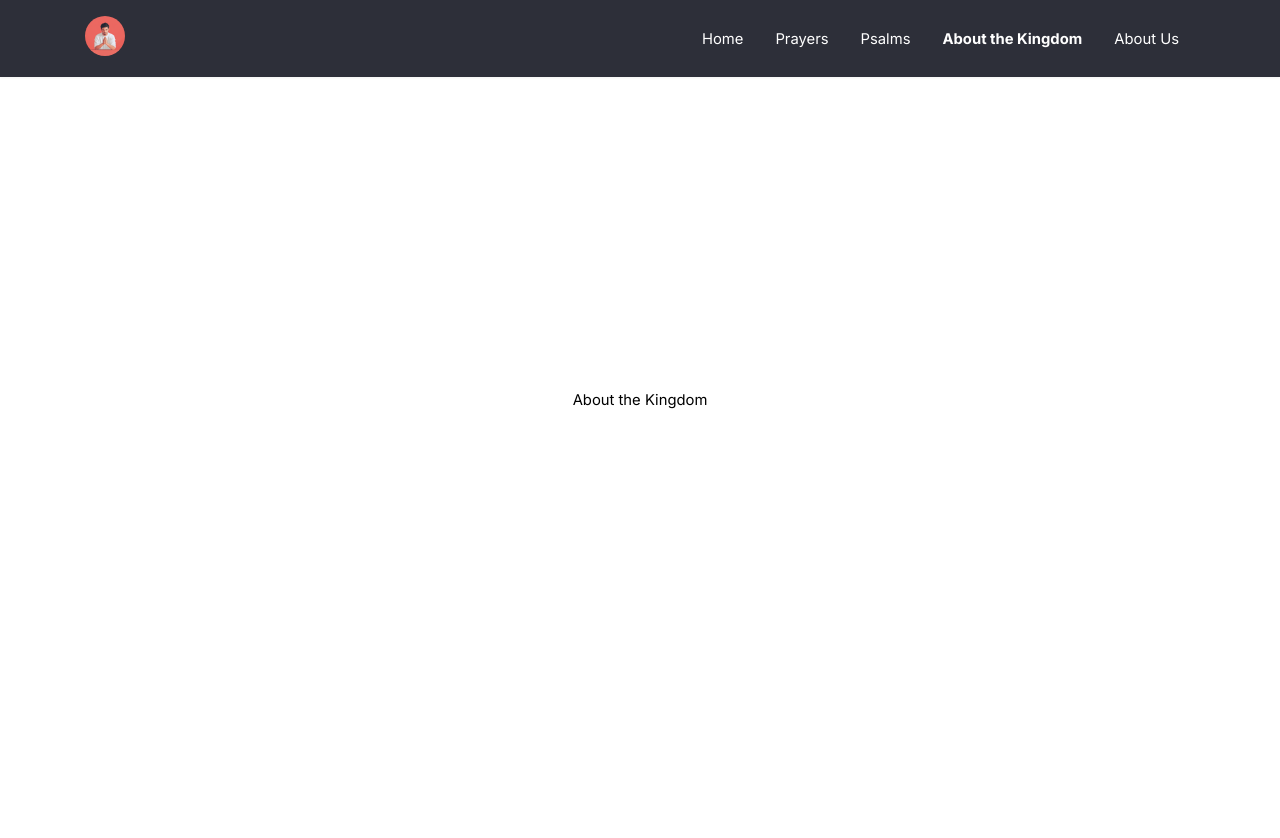
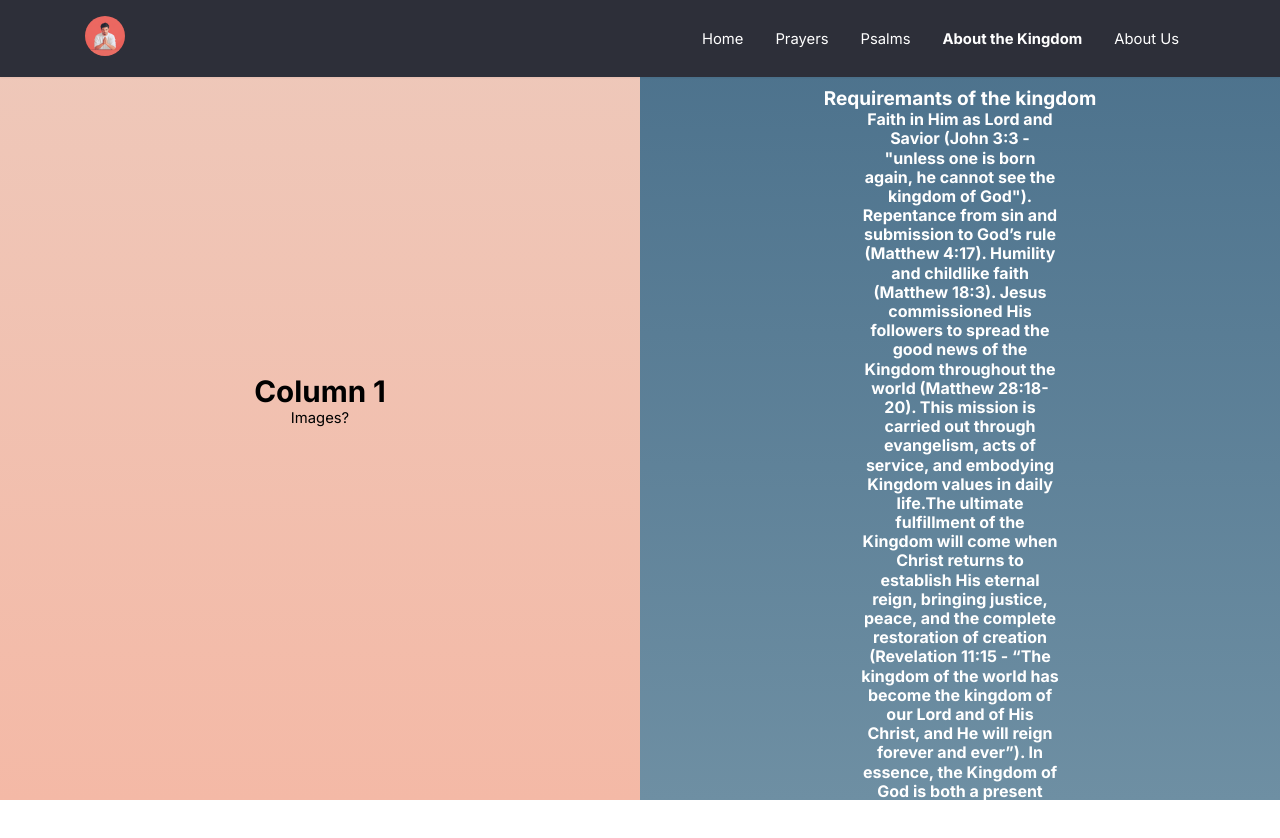
Before and after one commit to JuanEspinozaCode/ipray, a Next.js app: page /kingdom in a window 1280 px wide. Shown: the top 838 px of the page. Before the commit the page ends 800 px from the top, so only its background shows below. Built offline with nearby package versions, Linux system fonts and the light colour scheme.

Commit message:
feat(i): add kingdom page

```diff
--- /dev/null
+++ b/app/kingdom/content.tsx
@@ -0,0 +1,104 @@
+import React from "react";
+
+const imgs = ["pngegg.png"];
+
+const TwoColumnsLayout = () => {
+  return (
+    <div
+      style={{
+        display: "flex",
+        justifyContent: "center",
+        alignItems: "center",
+        height: "100vh",
+        margin: 0,
+        padding: 0,
+      }}>
+      <div style={{ display: "flex", width: "100%", height: "100%" }}>
+        <div
+          style={{
+            flex: 1,
+            padding: "20px",
+            background: "linear-gradient(to bottom, #EEC9BB, #F4B9A6)",
+          }}>
+          <div
+            style={{
+              display: "flex",
+              flexDirection: "column",
+              justifyContent: "center",
+              alignItems: "center",
+              height: "100%",
+            }}>
+            <h1>Column 1</h1>
+            <p>Images?</p>
+          </div>
+        </div>
+        <div
+          style={{
+            flex: 1,
+            padding: "20px",
+            boxSizing: "border-box",
+            background: "linear-gradient(to bottom, #4A708B, #6E8FA3)",
+            color: "white",
+            display: "flex",
+            alignItems: "center",
+            justifyContent: "center",
+            fontSize: "24px",
+            fontWeight: "bold",
+          }}>
+          <div
+            style={{
+              display: "flex",
+              flexDirection: "column",
+              justifyContent: "center",
+              alignItems: "center",
+              height: "100%",
+            }}>
+            <img
+              src={imgs[0]}
+              height={50}
+              style={{ position: "relative" }}
+              alt=""
+            />
+            <h1
+              style={{
+                fontSize: "32px",
+                fontWeight: "bold",
+                paddingTop: "50px",
+              }}>
+              The Kingdom
+            </h1>
+            <h2 style={{ fontSize: "19px", paddingTop: "45px" }}>
+              Requiremants of the kingdom
+            </h2>
+            <h4
+              style={{
+                paddingLeft: "200px",
+                paddingRight: "200px",
+                fontSize: "16px",
+                textAlign: "center",
+                lineHeight: "1.2",
+              }}>
+              Faith in Him as Lord and Savior (John 3:3 - "unless one is born
+              again, he cannot see the kingdom of God"). Repentance from sin and
+              submission to God’s rule (Matthew 4:17). Humility and childlike
+              faith (Matthew 18:3). Jesus commissioned His followers to spread
+              the good news of the Kingdom throughout the world (Matthew
+              28:18-20). This mission is carried out through evangelism, acts of
+              service, and embodying Kingdom values in daily life.The ultimate
+              fulfillment of the Kingdom will come when Christ returns to
+              establish His eternal reign, bringing justice, peace, and the
+              complete restoration of creation (Revelation 11:15 - “The kingdom
+              of the world has become the kingdom of our Lord and of His Christ,
+              and He will reign forever and ever”). In essence, the Kingdom of
+              God is both a present reality and a future hope, calling believers
+              to live under God's reign while anticipating its full realization
+              in eternity.
+            </h4>
+          </div>
+        </div>
+      </div>
+    </div>
+  );
+};
+
+export default TwoColumnsLayout;
--- a/app/kingdom/page.tsx
+++ b/app/kingdom/page.tsx
@@ -1,6 +1,7 @@
 import React from "react";
+import TwoColumnsLayout from "./content";
 
-interface Props {};
+interface Props {}
 
 const ContainerStyle = {
   display: "flex",
@@ -10,6 +11,6 @@ const ContainerStyle = {
 };
 
 const Kingdom = (props: Props) => {
-  return <div style={ContainerStyle}>About the Kingdom</div>;
+  return <TwoColumnsLayout />;
 };
 export default Kingdom;
```
Also changed, not shown: app/prayers/card.tsx (line endings or trailing spaces), public/kingdon.png (added), public/pngegg.png (added).
